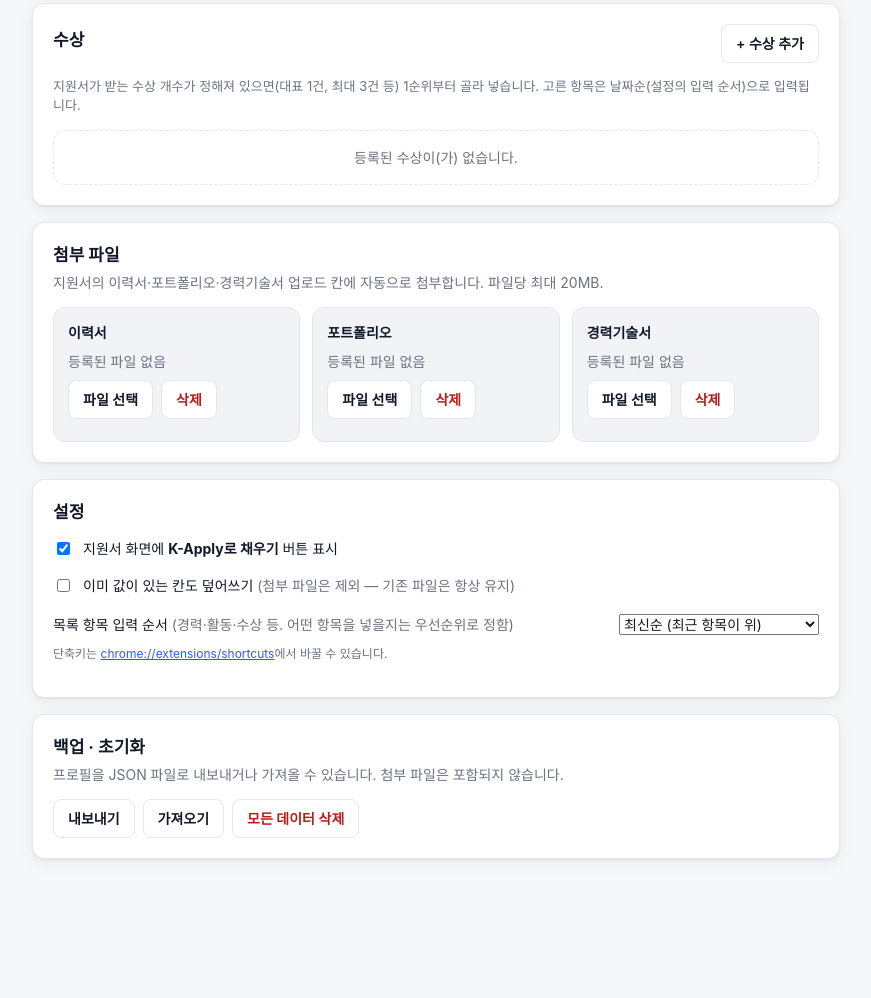
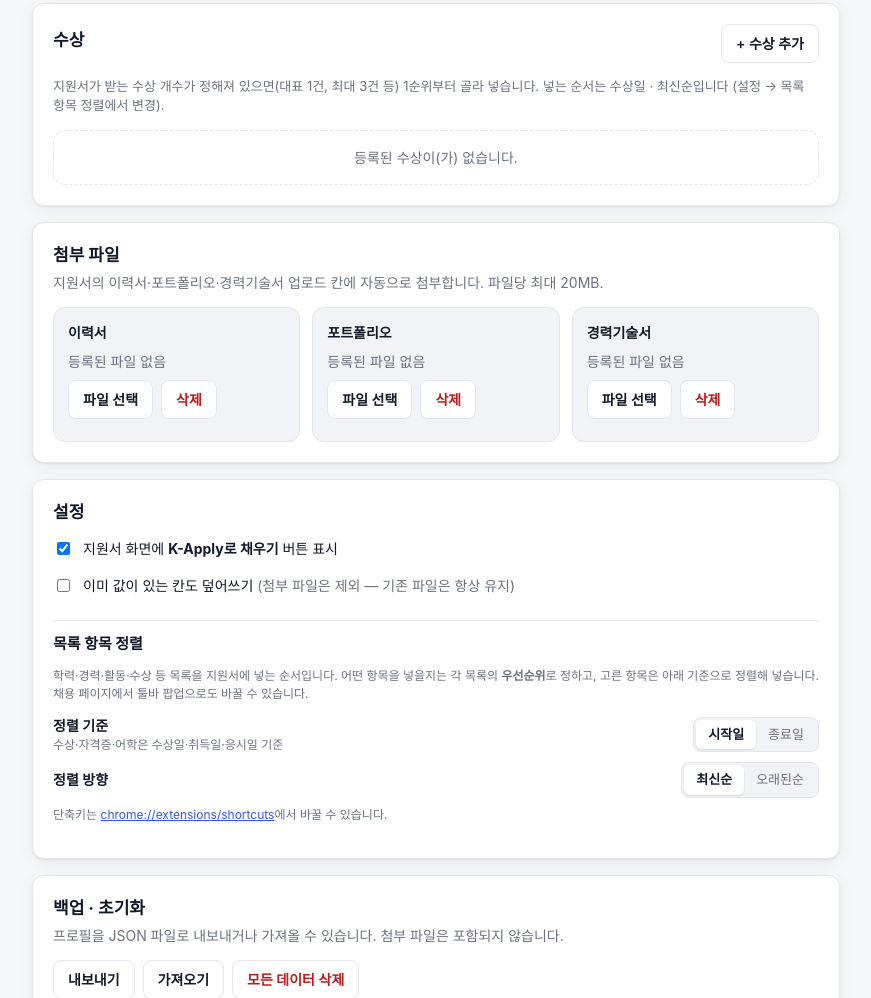
Before and after one commit to leestana01/K-Apply, a browser extension: page src/options/options.html in a window 1280 px wide. Shown: the part 3060-4058 px from the top of the page, without its empty margins (316-1187 px from the left). Before the commit the page ends 3943 px from the top, so only its background shows below. Drawn offline with Linux system fonts and the light colour scheme.

Commit message:
feat(ui): 정렬 기준·방향 버튼을 옵션 화면과 툴바 팝업에 제공
- 공용 컴포넌트 ui/sort-control.js: 라디오 그룹 역할의 분할 버튼, 방향키 지원, 즉시 저장
- 옵션 설정: 기존 '입력 순서' 선택 상자를 정렬 기준·방향 버튼으로 교체
- 툴바 팝업: 채용 페이지에서 실행 전에 정렬을 바꿀 수 있게 함
- 목록 순위 안내가 '입력 순서로 고정'처럼 읽히던 문구를 현재 정렬 설정을 보여 주도록 수정

```diff
--- a/src/options/options.css
+++ b/src/options/options.css
@@ -204,17 +204,15 @@
   margin-bottom: 12px;
 }
 
-.setting-row {
-  display: flex;
-  flex-wrap: wrap;
-  align-items: center;
-  justify-content: space-between;
-  gap: 8px 12px;
-  margin: 10px 0;
+.sort-settings {
+  margin-top: 16px;
+  padding-top: 12px;
+  border-top: 1px solid var(--border);
 }
 
-.setting-row select {
-  min-width: 200px;
+.sort-settings h3 {
+  margin: 0 0 4px;
+  font-size: 15px;
 }
 
 .rank-hint {
--- a/src/options/options.html
+++ b/src/options/options.html
@@ -49,13 +49,14 @@
             <input type="checkbox" id="setting-overwrite" />
             <span>이미 값이 있는 칸도 덮어쓰기 <span class="muted">(첨부 파일은 제외 — 기존 파일은 항상 유지)</span></span>
           </label>
-          <label class="setting-row">
-            <span>목록 항목 입력 순서 <span class="muted">(경력·활동·수상 등. 어떤 항목을 넣을지는 우선순위로 정함)</span></span>
-            <select id="setting-order">
-              <option value="recent">최신순 (최근 항목이 위)</option>
-              <option value="oldest">오래된순 (오래된 항목이 위)</option>
-            </select>
-          </label>
+          <div class="sort-settings">
+            <h3>목록 항목 정렬</h3>
+            <p class="muted small">
+              학력·경력·활동·수상 등 목록을 지원서에 넣는 순서입니다. 어떤 항목을 넣을지는 각 목록의 <strong>우선순위</strong>로 정하고,
+              고른 항목은 아래 기준으로 정렬해 넣습니다. 채용 페이지에서 툴바 팝업으로도 바꿀 수 있습니다.
+            </p>
+            <div id="sort-settings"></div>
+          </div>
           <p class="muted small">
             단축키는 <a href="#" id="shortcut-link">chrome://extensions/shortcuts</a>에서 바꿀 수 있습니다.
           </p>
@@ -77,6 +78,7 @@
     <script src="../shared/text.js"></script>
     <script src="../shared/schema.js"></script>
     <script src="../shared/storage.js"></script>
+    <script src="../ui/sort-control.js"></script>
     <script src="options.js"></script>
   </body>
 </html>
--- a/src/options/options.js
+++ b/src/options/options.js
@@ -7,6 +7,7 @@
   const SAVE_DELAY_MS = 400;
 
   let profile = schema.emptyProfile();
+  let settings = { ...storage.DEFAULT_SETTINGS };
   let saveTimer = null;
 
   // ---------------------------------------------------------------------------
@@ -218,6 +219,17 @@
     return card;
   }
 
+  /** 순위 안내: 무엇을 넣을지(우선순위)와 어떤 순서로 넣을지(현재 정렬 설정)를 함께 보여 준다. */
+  function rankHint(section) {
+    return `지원서가 받는 ${section.itemLabel} 개수가 정해져 있으면(대표 1건, 최대 3건 등) 1순위부터 골라 넣습니다. 넣는 순서는 ${schema.describeSort(section.id, settings)}입니다 (설정 → 목록 항목 정렬에서 변경).`;
+  }
+
+  function refreshRankHints() {
+    document.querySelectorAll('.rank-hint[data-section]').forEach((node) => {
+      node.textContent = rankHint(schema.SECTION_BY_ID[node.dataset.section]);
+    });
+  }
+
   function renderList(section) {
     const card = el('section', { className: 'card', id: `section-${section.id}` });
     const entries = profile[section.id];
@@ -229,12 +241,7 @@
     });
     card.append(el('div', { className: 'section-head' }, [el('h2', { textContent: section.title }), addButton]));
     if (section.ranked) {
-      card.append(
-        el('p', {
-          className: 'rank-hint',
-          textContent: `지원서가 받는 ${section.itemLabel} 개수가 정해져 있으면(대표 1건, 최대 3건 등) 1순위부터 골라 넣습니다. 고른 항목은 날짜순(설정의 입력 순서)으로 입력됩니다.`,
-        })
-      );
+      card.append(el('p', { className: 'rank-hint', 'data-section': section.id, textContent: rankHint(section) }));
     }
 
     const list = el('div', { className: 'entries' });
@@ -472,7 +479,6 @@
     await initSettingsValues();
     $('setting-launcher').addEventListener('change', (event) => storage.saveSettings({ showLauncher: event.target.checked }));
     $('setting-overwrite').addEventListener('change', (event) => storage.saveSettings({ overwrite: event.target.checked }));
-    $('setting-order').addEventListener('change', (event) => storage.saveSettings({ entryOrder: event.target.value }));
     $('shortcut-link').addEventListener('click', (event) => {
       event.preventDefault();
       chrome.tabs.create({ url: 'chrome://extensions/shortcuts' });
@@ -524,10 +530,14 @@
   }
 
   async function initSettingsValues() {
-    const settings = await storage.loadSettings();
+    settings = await storage.loadSettings();
     $('setting-launcher').checked = settings.showLauncher;
     $('setting-overwrite').checked = settings.overwrite;
-    $('setting-order').value = settings.entryOrder;
+    globalThis.KApply.sortControl.render($('sort-settings'), settings, storage.saveSettings, (next) => {
+      settings = next;
+      refreshRankHints();
+    });
+    refreshRankHints();
   }
 
   async function init() {
--- a/src/popup/popup.js
+++ b/src/popup/popup.js
@@ -125,7 +125,12 @@
 
   $('open-options').addEventListener('click', () => chrome.runtime.openOptionsPage());
 
+  async function renderSort() {
+    globalThis.KApply.sortControl.render($('sort-settings'), await storage.loadSettings(), storage.saveSettings);
+  }
+
   renderShortcut();
+  renderSort();
   renderProfile();
   detect().catch((error) => setStatus({ title: '페이지를 확인할 수 없습니다', desc: error.message, enabled: false }));
 })();
--- /dev/null
+++ b/src/ui/sort-control.js
@@ -0,0 +1,94 @@
+/**
+ * 목록 항목 정렬 설정 버튼(정렬 기준 · 방향). 옵션 화면과 툴바 팝업이 함께 쓴다.
+ * 설정은 바로 저장되며, 다음 자동 입력부터 적용된다.
+ */
+(function (root) {
+  'use strict';
+
+  const KApply = (root.KApply = root.KApply || {});
+  if (KApply.sortControl) return;
+
+  const GROUPS = [
+    {
+      key: 'entrySortKey',
+      label: '정렬 기준',
+      hint: '수상·자격증·어학은 수상일·취득일·응시일 기준',
+      options: [
+        ['start', '시작일'],
+        ['end', '종료일'],
+      ],
+    },
+    {
+      key: 'entryOrder',
+      label: '정렬 방향',
+      hint: '',
+      options: [
+        ['recent', '최신순'],
+        ['oldest', '오래된순'],
+      ],
+    },
+  ];
+
+  function node(tag, attributes = {}, children = []) {
+    const element = document.createElement(tag);
+    Object.entries(attributes).forEach(([name, value]) => {
+      if (name === 'className') element.className = value;
+      else if (name === 'textContent') element.textContent = value;
+      else element.setAttribute(name, value);
+    });
+    [].concat(children).forEach((child) => child && element.append(child));
+    return element;
+  }
+
+  /**
+   * @param {HTMLElement} container
+   * @param {object} settings 현재 설정
+   * @param {(patch:object) => Promise<object>} save 설정 저장(저장된 전체 설정을 돌려줌)
+   * @param {(settings:object) => void} [onChange]
+   */
+  function render(container, settings, save, onChange) {
+    container.replaceChildren();
+    GROUPS.forEach((group) => {
+      const labelId = `sort-${group.key}`;
+      const buttons = group.options.map(([value, text]) =>
+        node('button', {
+          type: 'button',
+          className: 'seg-button',
+          role: 'radio',
+          'aria-checked': String(settings[group.key] === value),
+          'data-value': value,
+          textContent: text,
+        })
+      );
+      const bar = node('div', { className: 'seg-group', role: 'radiogroup', 'aria-labelledby': labelId }, buttons);
+      buttons.forEach((button) =>
+        button.addEventListener('click', async () => {
+          if (button.getAttribute('aria-checked') === 'true') return;
+          const next = await save({ [group.key]: button.dataset.value });
+          buttons.forEach((other) => other.setAttribute('aria-checked', String(other === button)));
+          if (onChange) onChange(next);
+        })
+      );
+      // 방향키로 선택을 옮길 수 있게 한다(라디오 그룹 관례).
+      bar.addEventListener('keydown', (event) => {
+        if (!['ArrowLeft', 'ArrowRight'].includes(event.key)) return;
+        const index = buttons.indexOf(document.activeElement);
+        if (index < 0) return;
+        const next = buttons[(index + (event.key === 'ArrowRight' ? 1 : buttons.length - 1)) % buttons.length];
+        next.focus();
+        next.click();
+      });
+      container.append(
+        node('div', { className: 'sort-row' }, [
+          node('div', {}, [
+            node('span', { id: labelId, className: 'sort-label', textContent: group.label }),
+            group.hint ? node('span', { className: 'sort-hint', textContent: group.hint }) : null,
+          ]),
+          bar,
+        ])
+      );
+    });
+  }
+
+  KApply.sortControl = { render };
+})(typeof globalThis !== 'undefined' ? globalThis : this);
--- a/src/ui/tokens.css
+++ b/src/ui/tokens.css
@@ -111,3 +111,54 @@ a {
 .muted {
   color: var(--text-muted);
 }
+
+/* 목록 정렬 설정 (옵션 화면 · 팝업 공용) */
+.sort-row {
+  display: flex;
+  flex-wrap: wrap;
+  align-items: center;
+  justify-content: space-between;
+  gap: 6px 12px;
+  margin: 8px 0;
+}
+
+.sort-label {
+  font-weight: 600;
+}
+
+.sort-hint {
+  display: block;
+  font-size: 12px;
+  color: var(--text-muted);
+}
+
+.seg-group {
+  display: inline-flex;
+  padding: 2px;
+  border: 1px solid var(--border);
+  border-radius: 8px;
+  background: var(--surface-muted);
+}
+
+.seg-button {
+  border: 0;
+  background: transparent;
+  color: var(--text-muted);
+  font: inherit;
+  font-size: 13px;
+  padding: 5px 12px;
+  border-radius: 6px;
+  cursor: pointer;
+}
+
+.seg-button[aria-checked='true'] {
+  background: var(--surface);
+  color: var(--text);
+  font-weight: 700;
+  box-shadow: 0 1px 2px rgb(0 0 0 / 12%);
+}
+
+.seg-button:focus-visible {
+  outline: 2px solid var(--accent);
+  outline-offset: 1px;
+}
```
Also changed, not shown: src/popup/popup.css (+9 -0 lines), src/popup/popup.html (+6 -0 lines).
